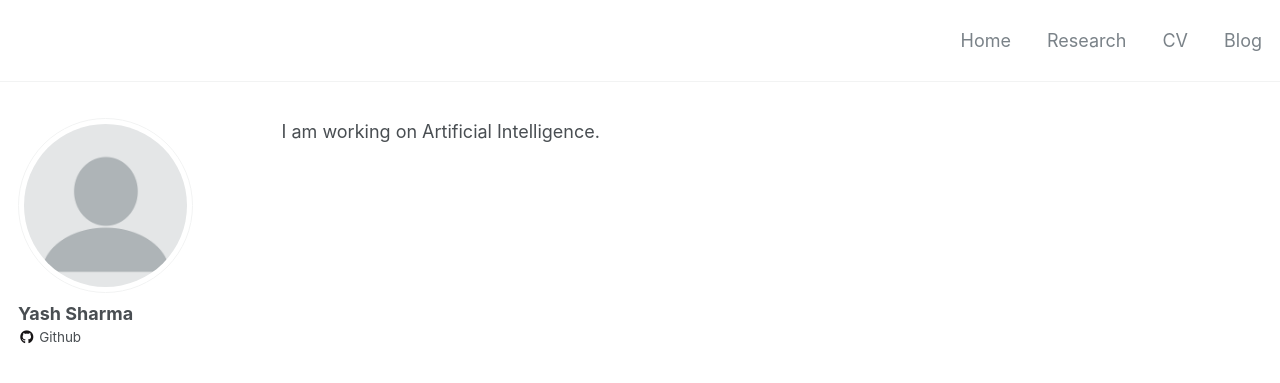
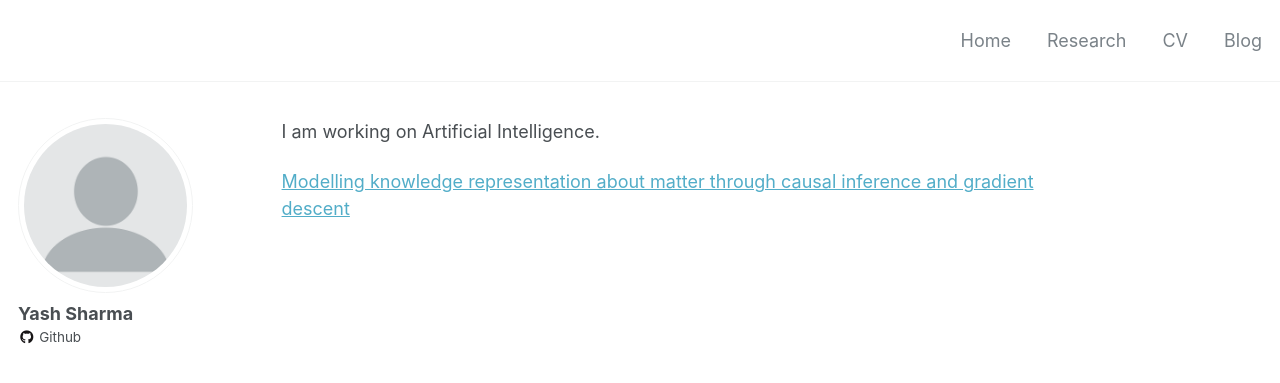
Before and after one commit to YashSharma79/YashSharma79.github.io, a Jekyll site: the page built from index.md, in a window 1280 px wide. Shown: the top 383 px of the page. Built offline with Jekyll 4.4.1, drawn with Linux system fonts in a browser that asks for light colours; our own code applies the rules of GitHub Pages for plain Markdown files.

Commit message:
Update index.md

```diff
--- a/index.md
+++ b/index.md
@@ -1 +1,3 @@
 I am working on Artificial Intelligence.
+
+[Modelling knowledge representation about matter through causal inference and gradient descent](https://yashsharma79.github.io/files/Modelling knowledge representation about matter through causal inference and gradient descent.pdf)
```
